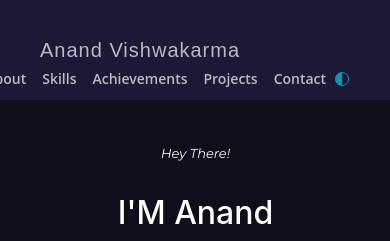
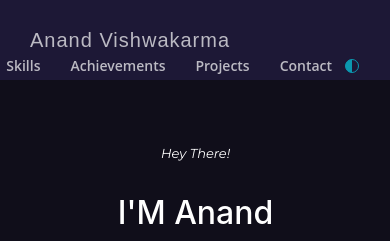
Before and after one commit to anandkumar01/Portfolio, a Django app: page / in a window 390 px wide. Shown: the top 241 px of the page. Run offline with Django 3.2, Linux system fonts and the light colour scheme; data comes from the database, SQL or seed files in the repository; some libraries are stand-ins or nearby versions; some web fonts are replaced.

Commit message:
Navbar updated

```diff
--- a/static/css/main.css
+++ b/static/css/main.css
@@ -46,7 +46,7 @@
 
 .navbur {
   background: #1d1836;
-  padding: 40px;
+  padding: 30px;
   transition: all 0.2s ease;
 }
 
@@ -56,18 +56,14 @@
 }
 
 .nav-menu ul {
+  display: flex;
+  list-style: none;
   margin: 0;
   padding: 0;
-  list-style: none;
-}
-
-.nav-menu ul {
-  display: flex;
 }
 
 .nav-menu ul li {
-  position: relative;
-  padding: 10px;
+  margin-left: 20px;
 }
 
 .nav-menu a {
@@ -248,6 +244,7 @@
   color: rgb(12, 151, 175);
   justify-content: center;
   align-items: center;
+  padding-left: 7px;
 }
 
 .initial-5 {
@@ -828,7 +825,7 @@
   }
 
   .nav-menu ul li {
-    padding: 8px;
+    padding: 5px;
   }
 
   .initial-0 img,
```
